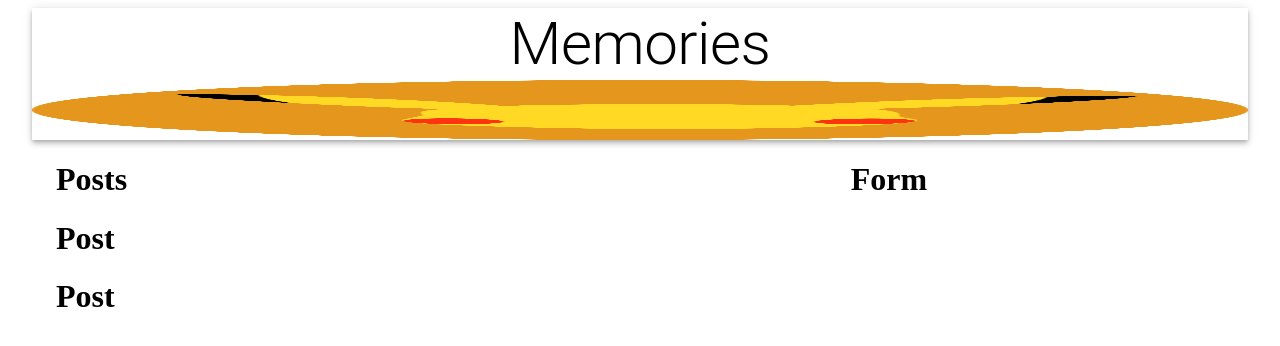
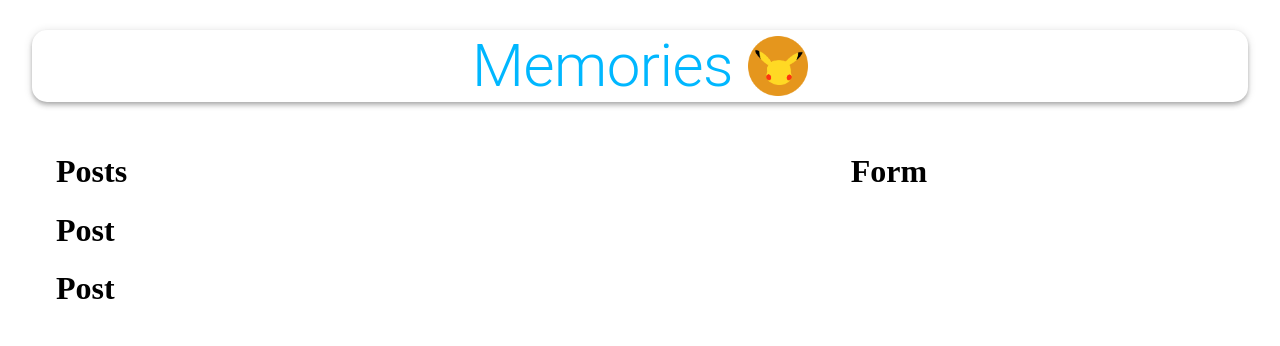
Before and after one commit to umbirius/memories-project, a React (Create React App) app in the folder client/: page / in a window 1280 px wide. Shown: the top 346 px of the page. Built offline with nearby package versions, Linux system fonts and the light colour scheme.

Commit message:
added classname for styling

```diff
--- a/client/src/App.js
+++ b/client/src/App.js
@@ -4,15 +4,18 @@
 import Posts from './components/Posts/Posts'
 import Form from './components/Form/Form'
 import pika from './images/pika.png'
+import useStyles from './styles'
 
 // functional component
 const App = () => {
+    const classes = useStyles()
+
     return (
 
         <Container maxWidth='lg'>
-            <AppBar position="static" color="inherit">
-                <Typography variant="h2" align="center">Memories</Typography>
-                <img src={pika} alt="memories" height="60" />
+            <AppBar className={classes.appBar} position="static" color="inherit">
+                <Typography className={classes.heading} variant="h2" align="center">Memories</Typography>
+                <img className={classes.image} src={pika} alt="memories" height="60" />
             </AppBar>
             <Grow in>
                 <Container>
```
